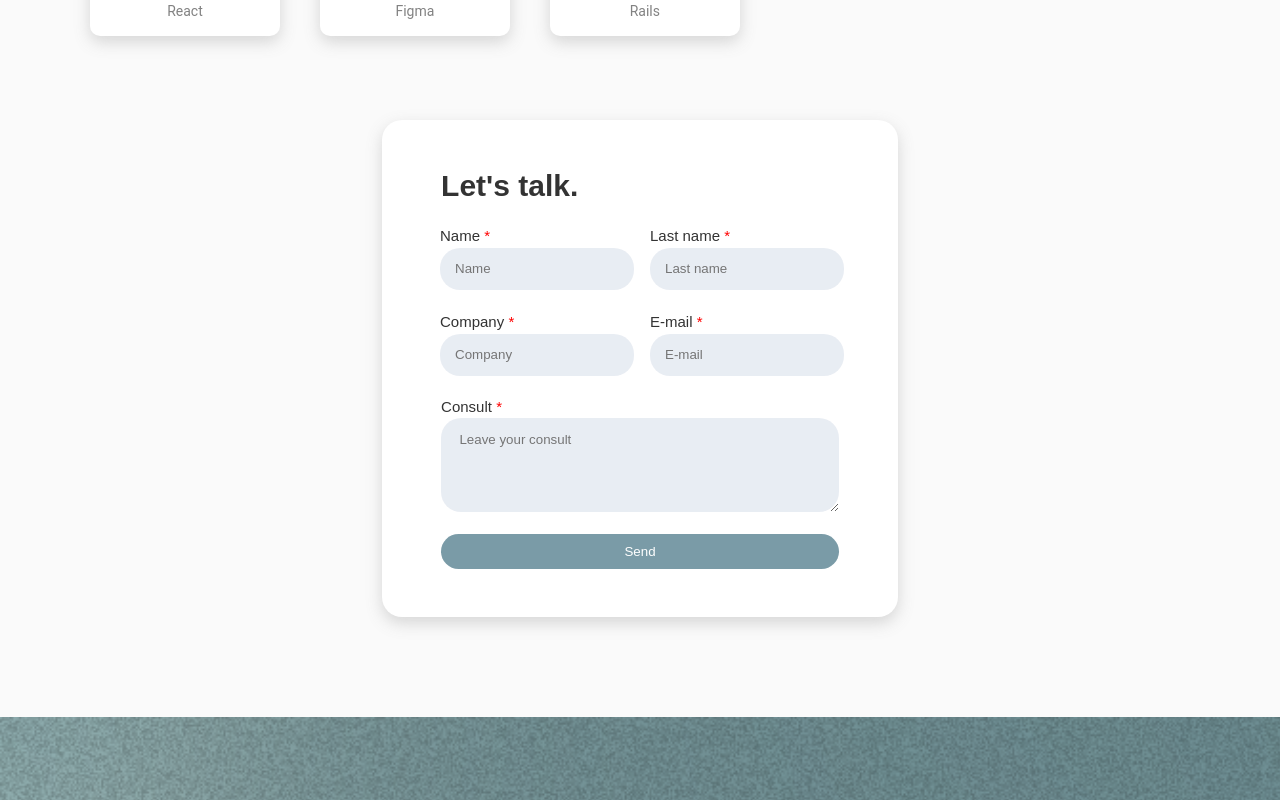
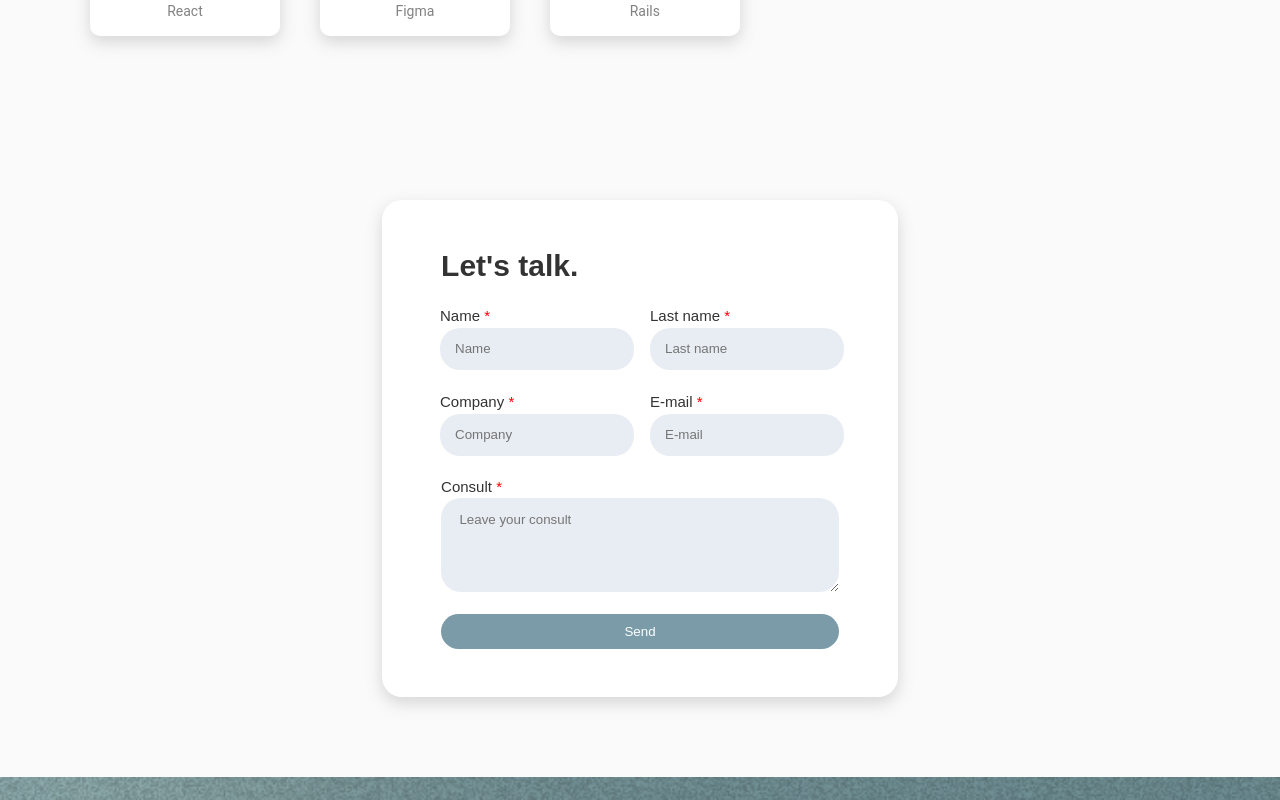
Before and after one commit to brunoosella/devias-web, a React (Vite) app in the folder devias-web/: page / in a window 1280 px wide. Shown: the part 1480-2280 px from the top of the page. Built offline with nearby package versions, Linux system fonts and the light colour scheme.

Commit message:
Form styles

```diff
--- a/devias-web/src/Components/ContactForm/ContactForm.scss
+++ b/devias-web/src/Components/ContactForm/ContactForm.scss
@@ -1,6 +1,5 @@
 .contact-form {
-  margin-bottom: 100px;
-
+  padding: 5rem 0;
   .container {
     display: flex;
     justify-content: center;
```
